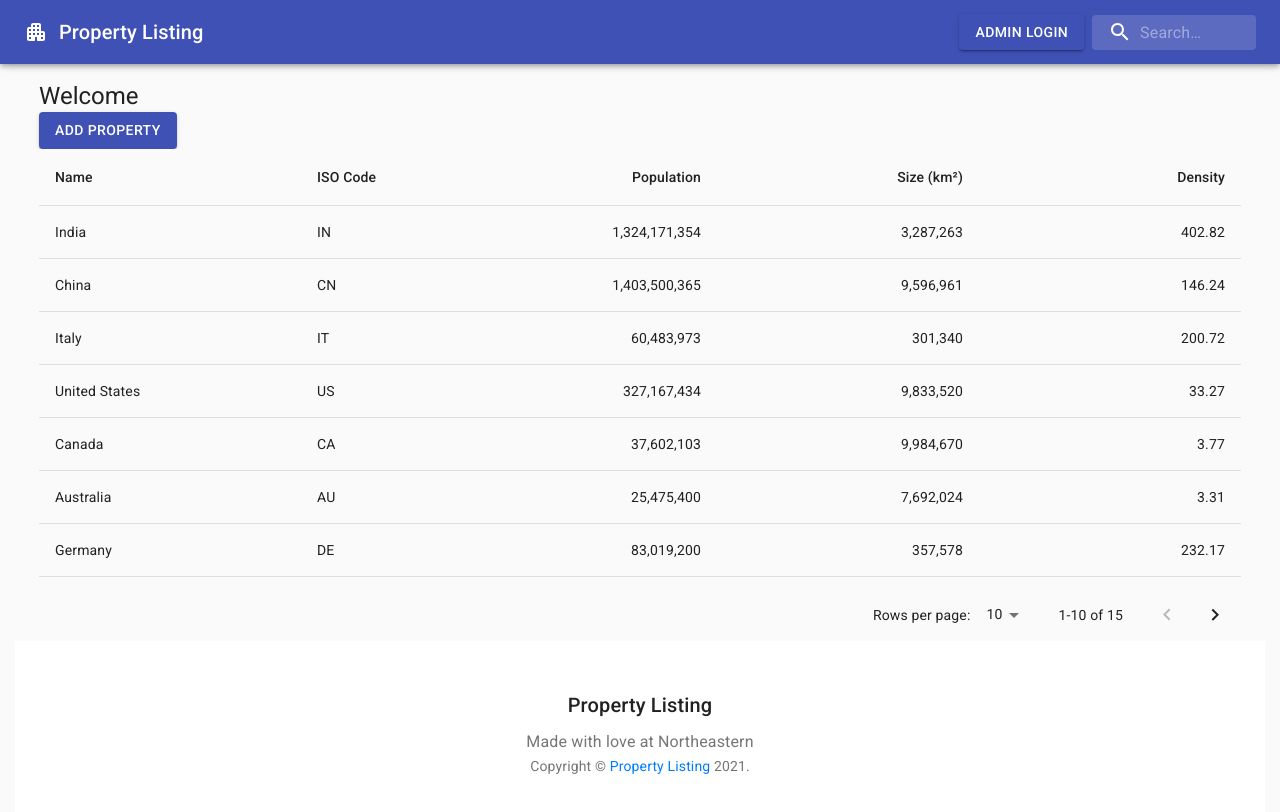
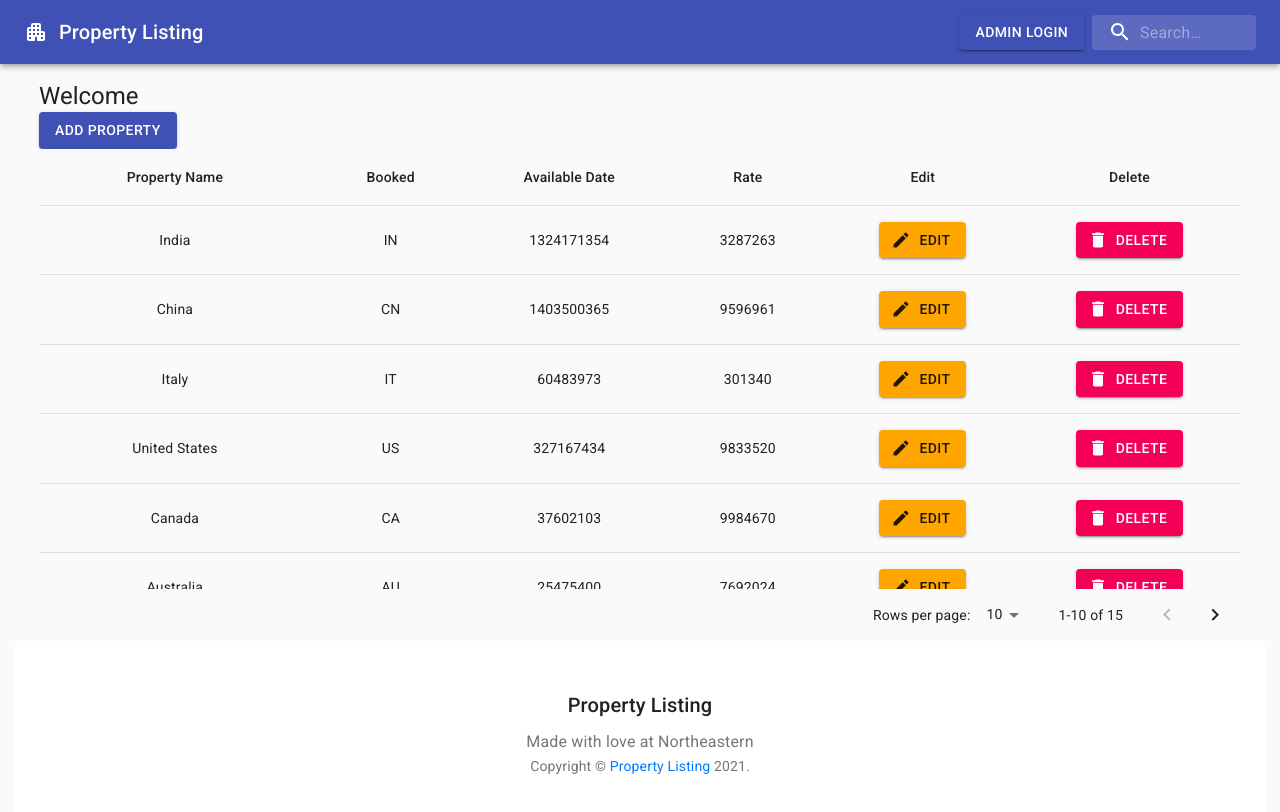
Before and after one commit to shadymaniac313/wbdv-team-project-proprental, a React (Create React App) app: page /admin/home in a window 1280 px wide. Shown: the top 812 px of the page. Built offline with nearby package versions, Linux system fonts and the light colour scheme.

Commit message:
table finished with icons

```diff
--- a/src/components/admin/AdminHome.js
+++ b/src/components/admin/AdminHome.js
@@ -24,6 +24,9 @@ import TableContainer from '@material-ui/core/TableContainer';
 import TableHead from '@material-ui/core/TableHead';
 import TablePagination from '@material-ui/core/TablePagination';
 import TableRow from '@material-ui/core/TableRow';
+import DeleteIcon from '@material-ui/icons/Delete';
+import EditIcon from '@material-ui/icons/Edit';
+import { orange } from '@material-ui/core/colors';
 
 
 const useStyles = makeStyles((theme) => ({
@@ -36,34 +39,16 @@ const useStyles = makeStyles((theme) => ({
 }));
 
 const columns = [
-    { id: 'name', label: 'Name', minWidth: 170 },
-    { id: 'code', label: 'ISO\u00a0Code', minWidth: 100 },
-    {
-      id: 'population',
-      label: 'Population',
-      minWidth: 170,
-      align: 'right',
-      format: (value) => value.toLocaleString('en-US'),
-    },
-    {
-      id: 'size',
-      label: 'Size\u00a0(km\u00b2)',
-      minWidth: 170,
-      align: 'right',
-      format: (value) => value.toLocaleString('en-US'),
-    },
-    {
-      id: 'density',
-      label: 'Density',
-      minWidth: 170,
-      align: 'right',
-      format: (value) => value.toFixed(2),
-    },
+    { id: 'name', label: 'Property Name', minWidth: 170, align:'center' },
+    { id: 'booked', label: 'Booked', minWidth: 100 , align:'center'},
+    { id: 'propertyAvailableDate', label: 'Available Date', minWidth: 100, align:'center' },
+    { id: 'propertyRate', label: 'Rate', minWidth: 100, align:'center' },
+    { id: 'edit', label: 'Edit', minWidth: 100, align:'center' },
+    { id: 'delete', label: 'Delete', minWidth: 100, align:'center' },
   ];
 
-  function createData(name, code, population, size) {
-    const density = population / size;
-    return { name, code, population, size, density };
+  function createData(name, booked, propertyAvailableDate, propertyRate) {
+    return { name, booked, propertyAvailableDate, propertyRate };
   }
 
   const rows = [
@@ -113,49 +98,71 @@ export default function AdminHome() {
                     Add Property
                 </Button>
             </Link>
+
             {/* Table Container Starts Here */}
             <TableContainer className={classes.tablecontainer}>
                 <Table stickyHeader aria-label="sticky table">
+
                 <TableHead>
                     <TableRow>
-                    {columns.map((column) => (
+                        {columns.map((column) => (
                         <TableCell
-                        key={column.id}
-                        align={column.align}
-                        style={{ minWidth: column.minWidth }}
-                        >
-                        {column.label}
+                            key={column.id}
+                            align={column.align}
+                            style={{ minWidth: column.minWidth }} >
+                            {column.label}
                         </TableCell>
                     ))}
                     </TableRow>
                 </TableHead>
-                <TableBody>
+
+                <TableBody >
                     {rows.slice(page * rowsPerPage, page * rowsPerPage + rowsPerPage).map((row) => {
                     return (
-                        <TableRow hover role="checkbox" tabIndex={-1} key={row.code}>
-                        {columns.map((column) => {
-                            const value = row[column.id];
-                            return (
-                            <TableCell key={column.id} align={column.align}>
-                                {column.format && typeof value === 'number' ? column.format(value) : value}
+                        <TableRow hover role="checkbox" tabIndex={-1} key={row.code} >
+                            <TableCell component="th" scope="row"  align={'center'}>
+                                {row.name}
                             </TableCell>
-                            );
-                        })}
+                            <TableCell  align={'center'}>{row.booked}</TableCell>
+                            <TableCell  align={'center'}>{row.propertyAvailableDate}</TableCell>
+                            <TableCell  align={'center'}>{row.propertyRate}</TableCell>
+                            <TableCell  align={'center'}>
+                                <Link to="/admin/EditProperty">
+                                <Button
+                                    variant="contained"
+                                    style={{backgroundColor: 'orange'}}
+                                    className={classes.button}
+
+                                    startIcon={<EditIcon />}
+                                >Edit</Button>
+                                </Link>
+                            </TableCell>
+                            <TableCell align={'center'}>
+                            <Button
+                                variant="contained"
+                                color="secondary"
+                                className={classes.button}
+                                startIcon={<DeleteIcon />}
+                            >Delete</Button>
+                            </TableCell>
                         </TableRow>
                     );
                     })}
                 </TableBody>
+
                 </Table>
             </TableContainer>
+
+
             <TablePagination
-                rowsPerPageOptions={[10, 25, 100]}
+                rowsPerPageOptions={[10, 25, 50]}
                 component="div"
                 count={rows.length}
                 rowsPerPage={rowsPerPage}
                 page={page}
                 onChangePage={handleChangePage}
                 onChangeRowsPerPage={handleChangeRowsPerPage}
-        />
+            />
 
         </div>
 
```
